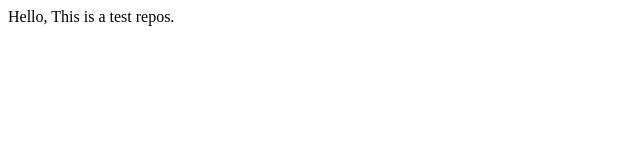
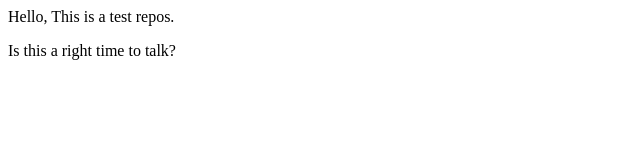
Before and after one commit to akshay9991/repos, a plain HTML site: page index.html in a window 1280 px wide. Shown: the whole page, without its empty margins (0-640 px from the left). Drawn offline with Linux system fonts and the light colour scheme.

Commit message:
Added the right time to talk

```diff
--- a/index.html
+++ b/index.html
@@ -1 +1,2 @@
 <dev>Hello, This is a test repos.</dev>
+<p> Is this a right time to talk?</p>
```
